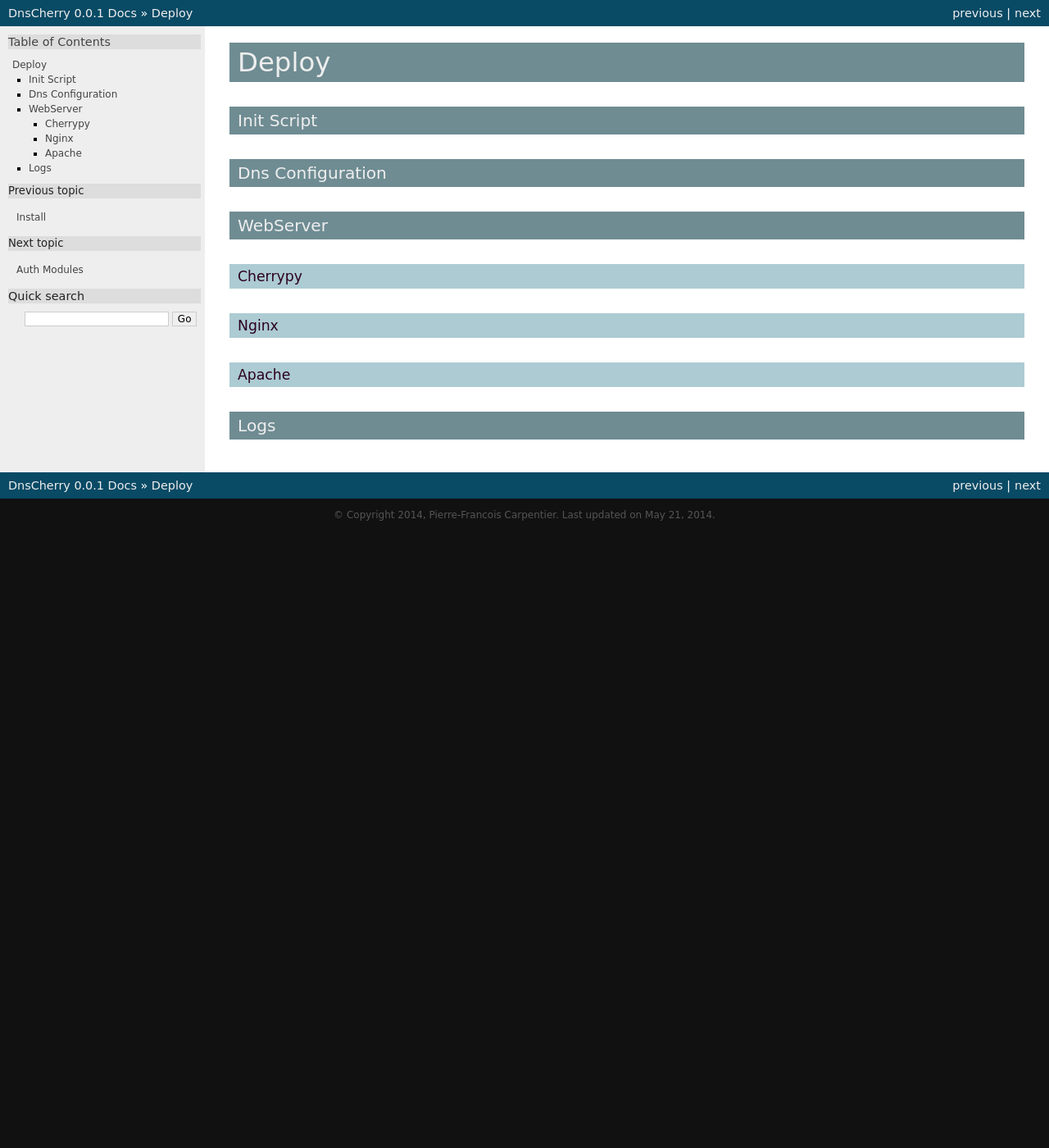
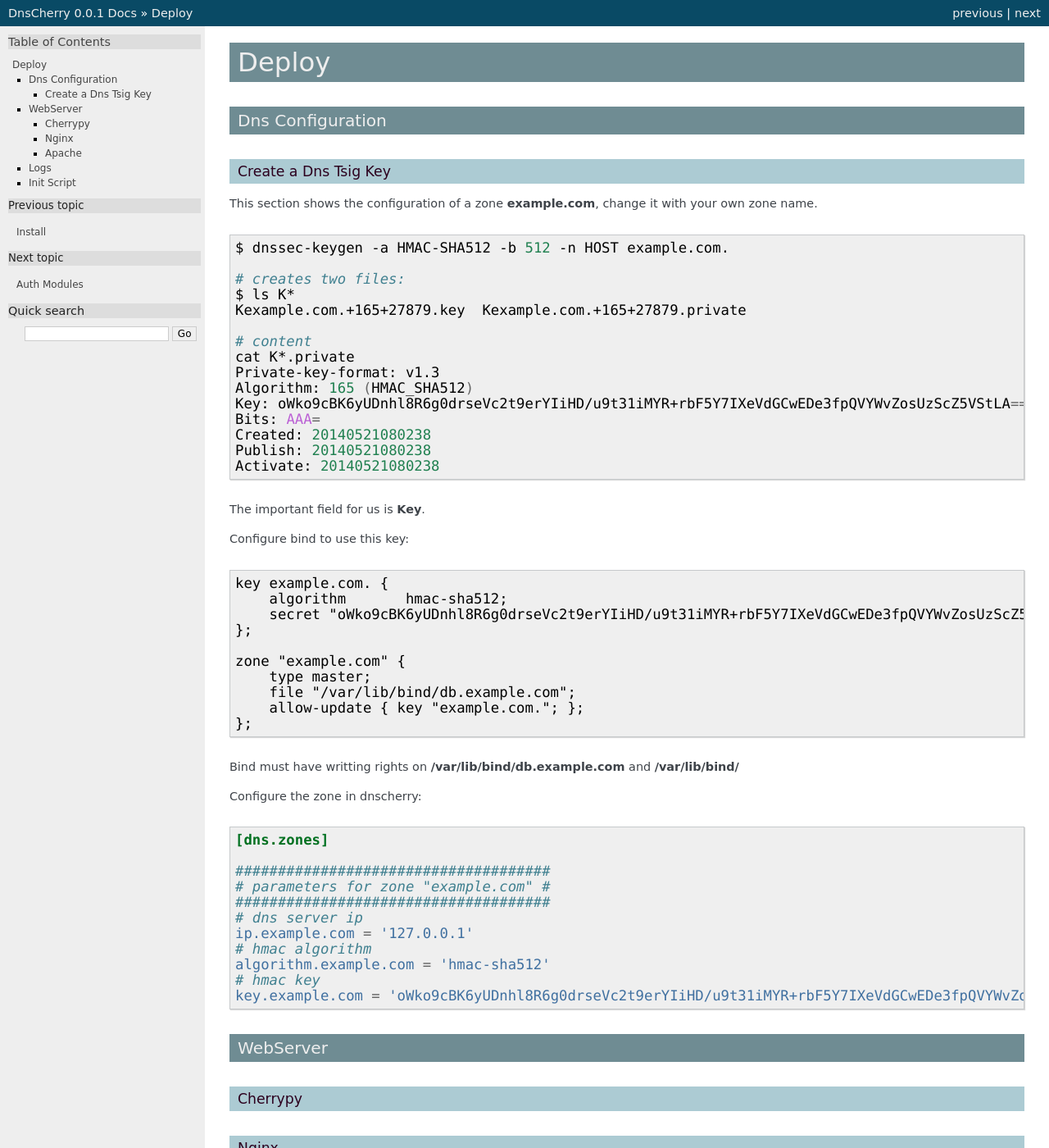
Before and after one commit to kakwa/dnscherry, a Sphinx documentation site: the page built from docs/deploy.rst, in a window 1280 px wide and 1400 px high. Shown: the whole window at 82% size. Built offline with Sphinx 7.4.7, drawn with Linux system fonts in a browser that asks for light colours; some of the changed text lies outside the part shown.

Commit message:
adding some details about dnscherry configuration
* adding tsig configuration
* adding init script for debian

```diff
--- a/docs/deploy.rst
+++ b/docs/deploy.rst
@@ -1,11 +1,67 @@
 Deploy
 ======
 
-Init Script
------------
-
 Dns Configuration
 -----------------
+
+Create a Dns Tsig Key
+~~~~~~~~~~~~~~~~~~~~~
+
+This section shows the configuration of a zone **example.com**, change it with your own zone name.
+
+.. sourcecode:: bash
+
+   $ dnssec-keygen -a HMAC-SHA512 -b 512 -n HOST example.com.
+
+   # creates two files:
+   $ ls K*
+   Kexample.com.+165+27879.key  Kexample.com.+165+27879.private
+
+   # content
+   cat K*.private
+   Private-key-format: v1.3
+   Algorithm: 165 (HMAC_SHA512)
+   Key: oWko9cBK6yUDnhl8R6g0drseVc2t9erYIiHD/u9t31iMYR+rbF5Y7IXeVdGCwEDe3fpQVYWvZosUzScZ5VStLA==
+   Bits: AAA=
+   Created: 20140521080238
+   Publish: 20140521080238
+   Activate: 20140521080238
+
+The important field for us is **Key**.
+
+Configure bind to use this key:
+
+.. sourcecode:: none
+
+    key example.com. {
+        algorithm       hmac-sha512;
+        secret "oWko9cBK6yUDnhl8R6g0drseVc2t9erYIiHD/u9t31iMYR+rbF5Y7IXeVdGCwEDe3fpQVYWvZosUzScZ5VStLA==";
+    };
+
+    zone "example.com" {
+        type master;
+        file "/var/lib/bind/db.example.com";
+        allow-update { key "example.com."; };
+    };
+
+Bind must have writting rights on **/var/lib/bind/db.example.com** and **/var/lib/bind/**
+
+Configure the zone in dnscherry:
+
+.. sourcecode:: ini
+
+    [dns.zones]
+
+    #####################################
+    # parameters for zone "example.com" #
+    #####################################
+    # dns server ip
+    ip.example.com = '127.0.0.1'
+    # hmac algorithm
+    algorithm.example.com = 'hmac-sha512'
+    # hmac key
+    key.example.com = 'oWko9cBK6yUDnhl8R6g0drseVc2t9erYIiHD/u9t31iMYR+rbF5Y7IXeVdGCwEDe3fpQVYWvZosUzScZ5VStLA=='
+
 
 WebServer
 ---------
@@ -21,3 +77,13 @@
 
 Logs
 ----
+
+Init Script
+-----------
+
+Sample init script for Debian:
+
+.. literalinclude:: ../goodies/init-debian
+   :language: bash
+
+This init script is available in **goodies/init-debian**.
```
Also changed, not shown: 1 other file.
